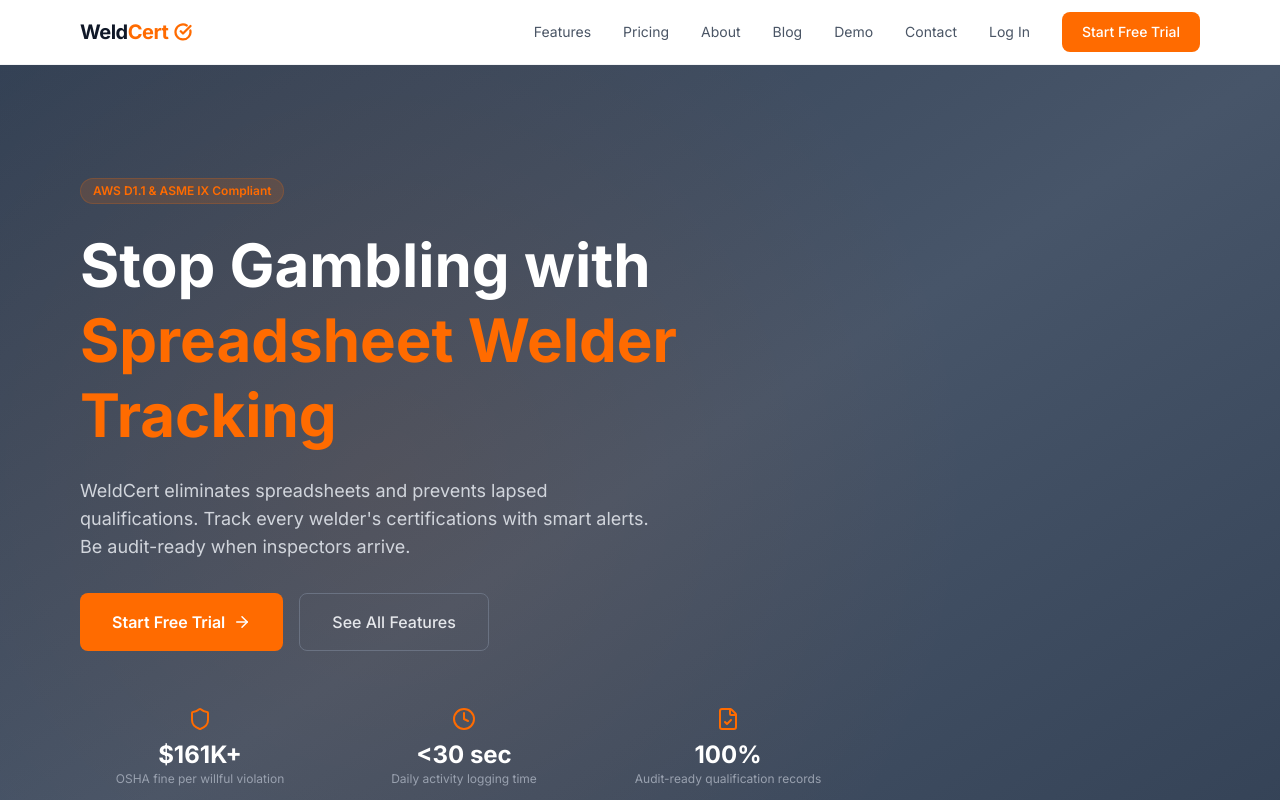
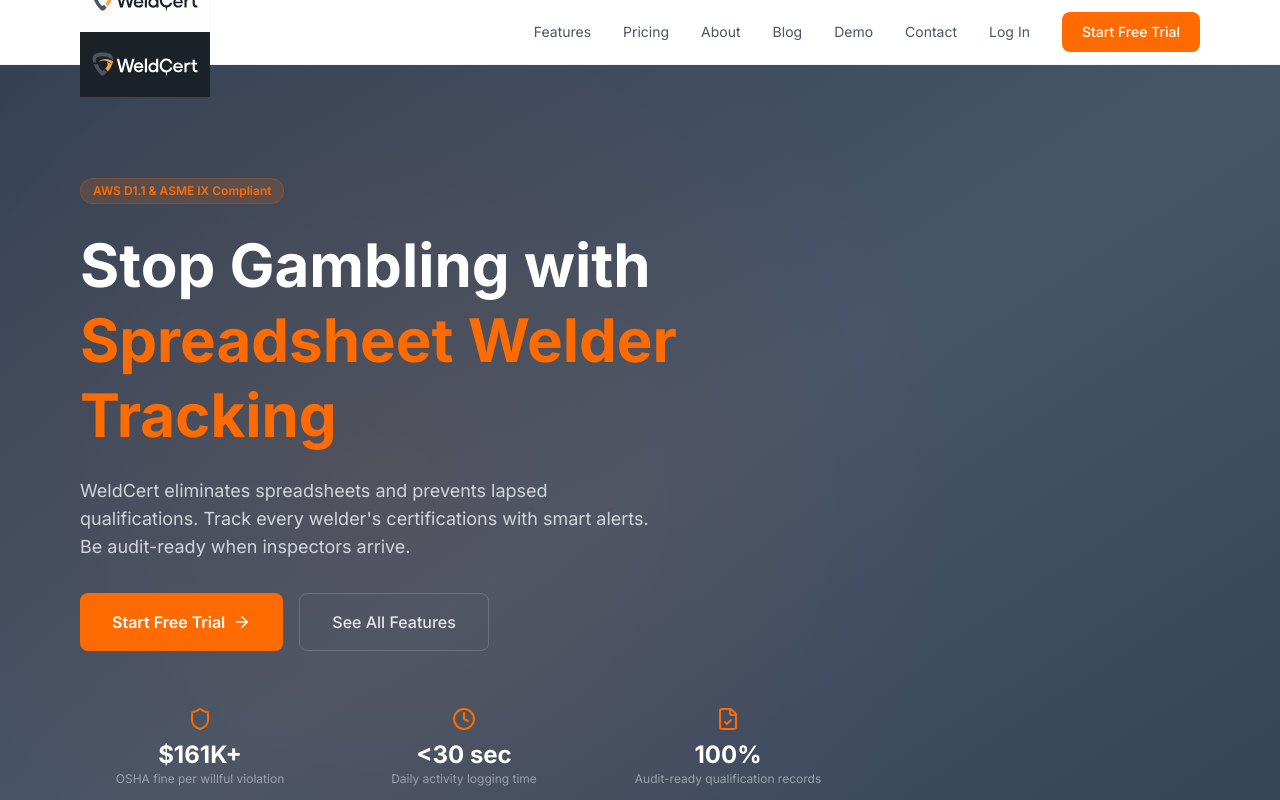
Before and after one commit to nolanterry/weldcert-site, a Next.js app: page / in a window 1280 px wide. Shown: the top 800 px of the page. Built offline with nearby package versions, Linux system fonts and the light colour scheme.

Commit message:
Add final brand logo to header, footer, and favicon

```diff
--- a/src/components/footer.tsx
+++ b/src/components/footer.tsx
@@ -1,5 +1,5 @@
 import Link from "next/link";
-import { CheckCircle } from "lucide-react";
+import Image from "next/image";
 
 const PRODUCT_LINKS = [
   { label: "Features", href: "/features" },
@@ -30,10 +30,7 @@
         <div className="grid md:grid-cols-4 gap-10">
           <div>
             <div className="flex items-center gap-1.5 mb-4">
-              <span className="text-lg font-bold tracking-tight">
-                Weld<span className="text-brand">Cert</span>
-              </span>
-              <CheckCircle className="text-brand" size={16} strokeWidth={3} />
+              <Image src="/logo.svg" alt="WeldCert" width={120} height={32} className="invert" />
             </div>
             <p className="text-sm text-gray-400 leading-relaxed">
               AWS D1.1 and ASME IX compliant welder certification tracking software that keeps your shop audit-ready.
--- a/src/components/header.tsx
+++ b/src/components/header.tsx
@@ -2,7 +2,8 @@
 
 import { useState } from "react";
 import Link from "next/link";
-import { Menu, X, CheckCircle } from "lucide-react";
+import Image from "next/image";
+import { Menu, X } from "lucide-react";
 
 const NAV = [
   { label: "Features", href: "/features" },
@@ -23,10 +24,7 @@
     <header className="sticky top-0 z-50 bg-white/90 backdrop-blur border-b border-gray-100">
       <div className="max-w-6xl mx-auto px-4 h-16 flex items-center justify-between">
         <Link href="/" className="flex items-center gap-1.5">
-          <span className="text-xl font-bold tracking-tight">
-            Weld<span className="text-brand">Cert</span>
-          </span>
-          <CheckCircle className="text-brand" size={18} strokeWidth={3} />
+          <Image src="/logo.svg" alt="WeldCert" width={130} height={36} />
         </Link>
 
         <nav className="hidden md:flex items-center gap-8">
```
Also changed, not shown: public/logo.svg (added), src/app/icon.svg (added).
